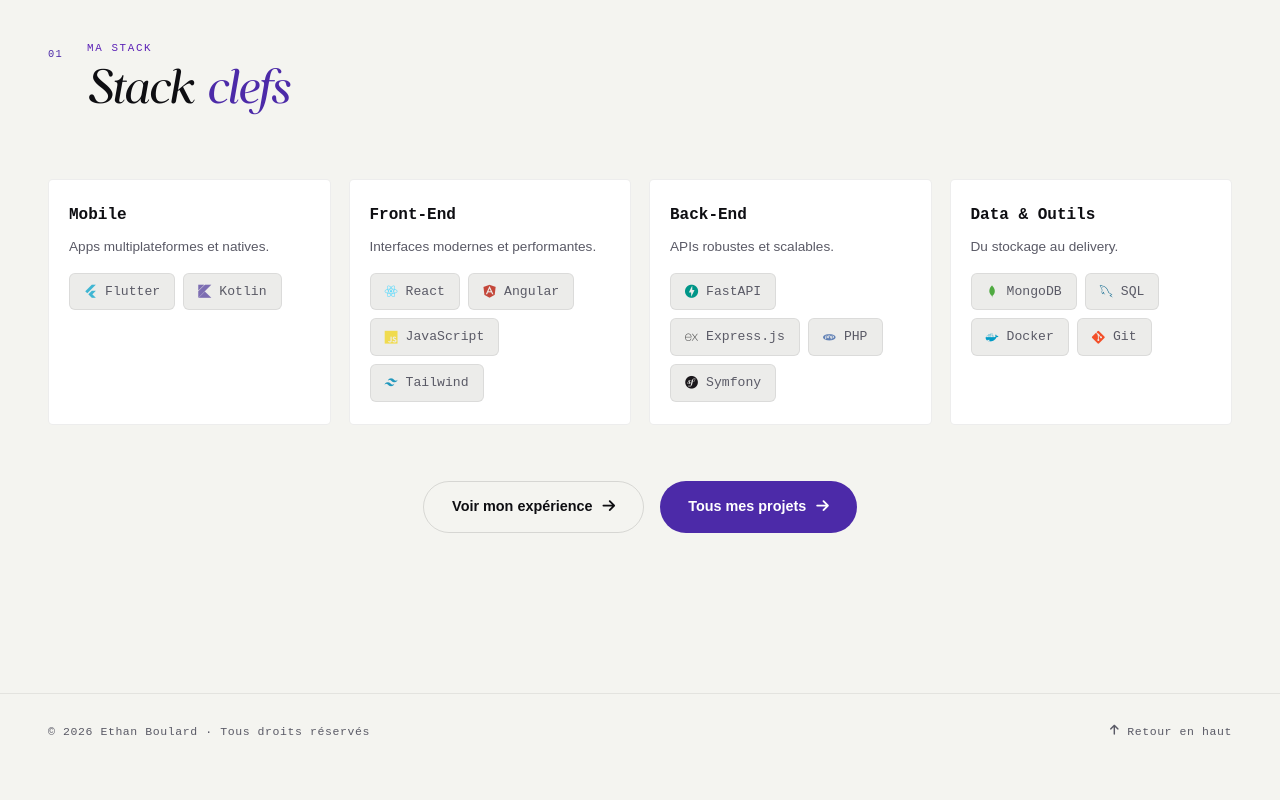
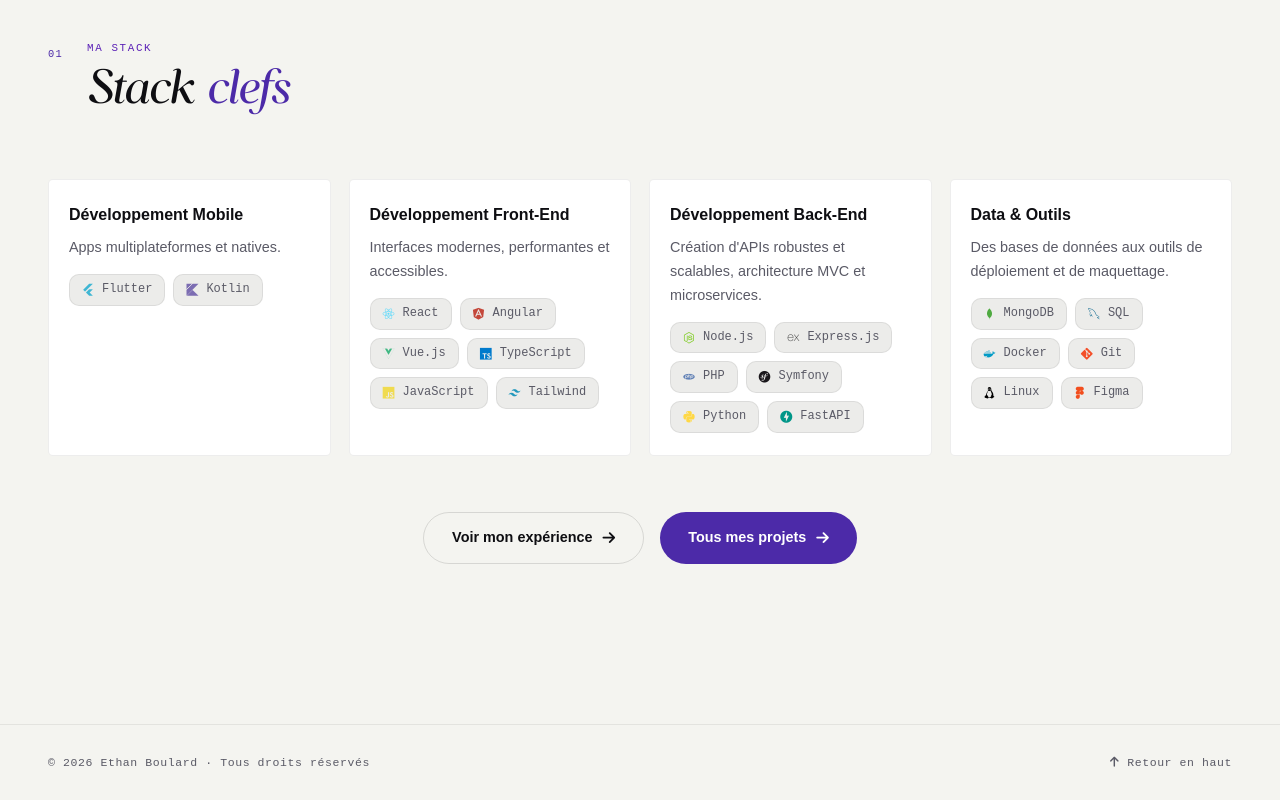
Before and after one commit to B-Ethan07/portfolio-vue, a Vue app: page / in a window 1280 px wide. Shown: the part 921-1721 px from the top of the page. Before the commit the page ends 1690 px from the top, so only its background shows below. Built offline with nearby package versions, Linux system fonts and the light colour scheme.

Commit message:
Update index.html title and description; localize stack card titles and descriptions in Home.vue

```diff
--- a/index.html
+++ b/index.html
@@ -4,7 +4,11 @@
     <meta charset="UTF-8" />
     <link rel="icon" href="/favicon.ico" />
     <meta name="viewport" content="width=device-width, initial-scale=1.0" />
-    <title>Vite App</title>
+    <meta
+      name="description"
+      content="Portfolio Ethan B - Développeur Full-Stack"
+    />
+    <title>Ethan.B · Dev</title>
 
     <!-- Font Awesome -->
     <link
--- a/src/views/Home.vue
+++ b/src/views/Home.vue
@@ -45,7 +45,7 @@ onUnmounted(() => clearInterval(autoTimer))
 
 const stackCards = [
   {
-    title: 'Mobile',
+    title: 'Développement Mobile',
     desc: 'Apps multiplateformes et natives.',
     tags: [
       { label: 'Flutter', icon: 'devicon-flutter-plain colored' },
@@ -53,33 +53,39 @@ const stackCards = [
     ],
   },
   {
-    title: 'Front-End',
-    desc: 'Interfaces modernes et performantes.',
+    title: 'Développement Front-End',
+    desc: 'Interfaces modernes, performantes et accessibles.',
     tags: [
       { label: 'React', icon: 'devicon-react-original colored' },
       { label: 'Angular', icon: 'devicon-angularjs-plain colored' },
+      { label: 'Vue.js', icon: 'devicon-vuejs-plain colored' },
+      { label: 'TypeScript', icon: 'devicon-typescript-plain colored' },
       { label: 'JavaScript', icon: 'devicon-javascript-plain colored' },
       { label: 'Tailwind', icon: 'devicon-tailwindcss-plain colored' },
     ],
   },
   {
-    title: 'Back-End',
-    desc: 'APIs robustes et scalables.',
+    title: 'Développement Back-End',
+    desc: 'Création d\'APIs robustes et scalables, architecture MVC et microservices.',
     tags: [
-      { label: 'FastAPI', icon: 'devicon-fastapi-plain colored' },
+      { label: 'Node.js', icon: 'devicon-nodejs-plain colored' },
       { label: 'Express.js', icon: 'devicon-express-original colored' },
       { label: 'PHP', icon: 'devicon-php-plain colored' },
       { label: 'Symfony', icon: 'devicon-symfony-original colored' },
+      { label: 'Python', icon: 'devicon-python-plain colored' },
+      { label: 'FastAPI', icon: 'devicon-fastapi-plain colored' },
     ],
   },
   {
     title: 'Data & Outils',
-    desc: 'Du stockage au delivery.',
+    desc: 'Des bases de données aux outils de déploiement et de maquettage.',
     tags: [
       { label: 'MongoDB', icon: 'devicon-mongodb-plain colored' },
       { label: 'SQL', icon: 'devicon-mysql-plain colored' },
       { label: 'Docker', icon: 'devicon-docker-plain colored' },
       { label: 'Git', icon: 'devicon-git-plain colored' },
+      { label: 'Linux', icon: 'devicon-linux-plain colored' },
+      { label: 'Figma', icon: 'devicon-figma-plain colored' }
     ],
   },
 ]
@@ -547,8 +553,8 @@ const stackCards = [
   transition: border-color 0.3s, transform 0.3s, box-shadow 0.3s;
 }
 .stack-card:hover { border-color: rgba(212,200,74,.28); transform: translateY(-4px); box-shadow: 0 18px 40px rgba(0,0,0,.35); }
-.stack-card-title { font-family: var(--ff-mono); font-size: 1rem; font-weight: 700; color: var(--text); margin-bottom: 8px; }
-.stack-card-desc { color: var(--muted); font-size: 0.85rem; margin-bottom: 14px; }
+.stack-card-title { font-size: 1rem; font-weight: 700; color: var(--text); margin-bottom: 8px; }
+.stack-card-desc { color: var(--muted); font-size: 0.9rem; margin-bottom: 14px; }
 .stack-tags { display: flex; flex-wrap: wrap; gap: 8px; }
 
 .home-cta-row {
@@ -558,11 +564,11 @@ const stackCards = [
 
 .skill-tag {
   font-family: var(--ff-mono);
-  font-size: 0.82rem;
-  padding: 7px 14px;
+  font-size: 0.75rem;
+  padding: 5px 12px;
   background: var(--surface2);
   border: 1px solid var(--border);
-  border-radius: 6px;
+  border-radius: 10px;
   color: var(--muted);
   transition: border-color 0.2s, color 0.2s;
   display: inline-flex;
```
